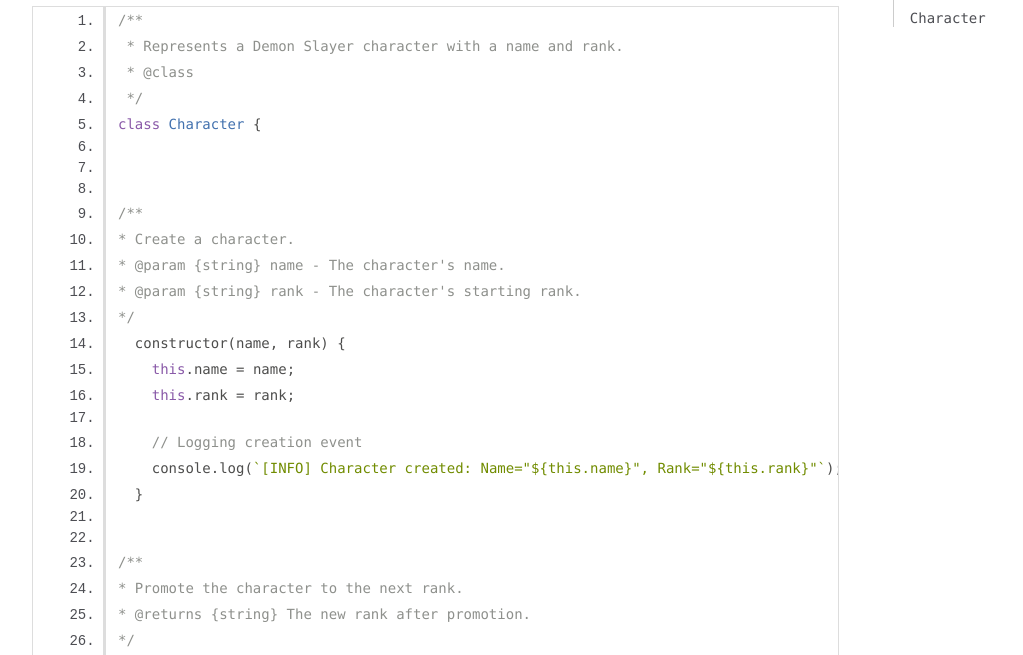
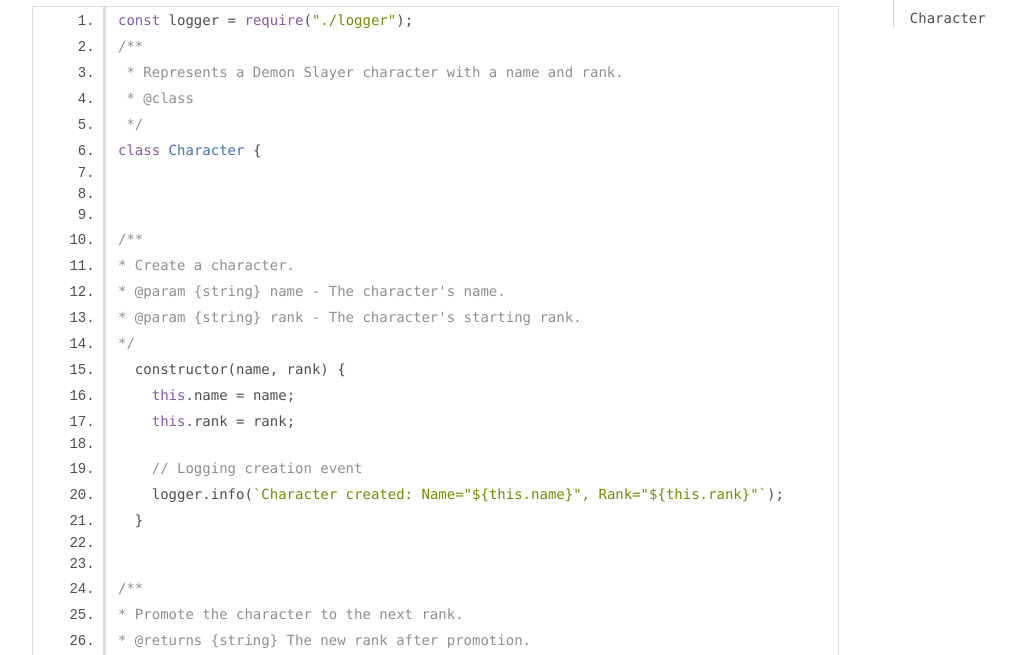
Before and after one commit to l00182089/IK-DevOps-Proj, a plain HTML site: page character.js.html in a window 1280 px wide. Shown: the part 132-787 px from the top of the page, without its empty margins (0-1023 px from the left). Drawn offline with Linux system fonts and the light colour scheme.

Commit message:
deploy: 244e3068079875725699538faf978877735be104

```diff
--- a/character.js.html
+++ b/character.js.html
@@ -26,7 +26,8 @@
 
     <section>
         <article>
-            <pre class="prettyprint source linenums"><code>/**
+            <pre class="prettyprint source linenums"><code>const logger = require("./logger");
+/**
  * Represents a Demon Slayer character with a name and rank.
  * @class
  */
@@ -44,7 +45,7 @@ class Character {
     this.rank = rank;
 
     // Logging creation event
-    console.log(`[INFO] Character created: Name="${this.name}", Rank="${this.rank}"`);
+    logger.info(`Character created: Name="${this.name}", Rank="${this.rank}"`);
   }
 
 
@@ -56,16 +57,16 @@ class Character {
     const ranks = ["Mizunoto", "Mizunoe", "Kanoe", "Kanooto", "Hashira"];
     const currentIndex = ranks.indexOf(this.rank);
 
-    console.log(`[DEBUG] Attempting promotion for "${this.name}" at rank "${this.rank}"`);
+    logger.debug(`Attempting promotion for "${this.name}" at rank "${this.rank}"`);
 
     if (currentIndex &lt; ranks.length - 1) {
       this.rank = ranks[currentIndex + 1];
 
-      console.log(`[INFO] Promotion successful: "${this.name}" is now rank "${this.rank}"`);
-    } else {
-      console.log(`[WARN] Promotion failed: "${this.name}" is already at the highest rank "${this.rank}"`);
+      logger.info(` Promotion successful: "${this.name}" is now rank "${this.rank}"`);
+    } else
+      logger.warn(`Promotion failed: "${this.name}" is already at the highest rank "${this.rank}"`);
 
-    }
+
     return this.rank;
   }
 }
@@ -87,7 +88,7 @@ module.exports = Character;
 <br class="clear">
 
 <footer>
-    Documentation generated by <a href="https://github.com/jsdoc/jsdoc">JSDoc 4.0.5</a> on Sun Dec 28 2025 22:08:11 GMT+0000 (Coordinated Universal Time)
+    Documentation generated by <a href="https://github.com/jsdoc/jsdoc">JSDoc 4.0.5</a> on Sun Dec 28 2025 23:25:05 GMT+0000 (Coordinated Universal Time)
 </footer>
 
 <script> prettyPrint(); </script>
```
Also changed, not shown: Character.html (+3 -3 lines), index.html (+1 -1 lines).
